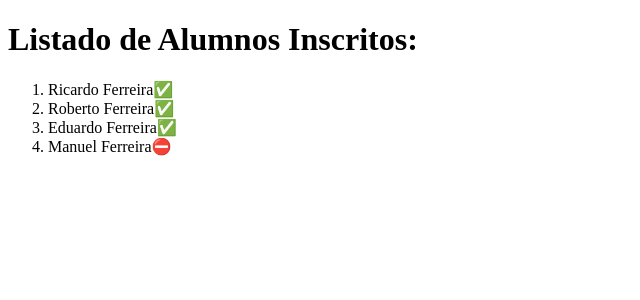
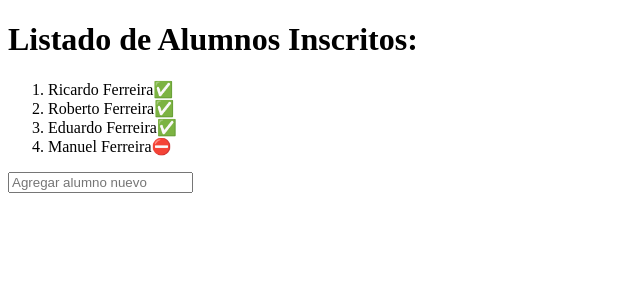
Before and after one commit to RFerreiraN/practicaHookStateReact, a React (Vite) app: page / in a window 1280 px wide. Shown: the top 300 px of the page, without its empty margins (0-640 px from the left). Built offline with nearby package versions, Linux system fonts and the light colour scheme.

Commit message:
comunicaremos padre con hijo

```diff
--- a/src/practicas/PracticaListadoPadreHijo/AgregarAlumno.jsx
+++ b/src/practicas/PracticaListadoPadreHijo/AgregarAlumno.jsx
@@ -0,0 +1,25 @@
+import {useState} from 'react';
+
+export const AgregarAlumno = () => {
+
+  const [alumno, setAlumno] = useState('')
+
+  const inputAlumno = (event) => {
+      setAlumno(event.target.value)
+      console.log(alumno)
+  }
+
+  const onSubmitAlumno = (event) => {
+      event.preventDefault()
+  }
+
+  return (
+    <form onSubmit={onSubmitAlumno}>
+      <input type='text'
+             placeholder='Agregar alumno nuevo'
+             value={alumno}
+             onChange={inputAlumno}
+             />
+    </form>
+  )
+}
--- a/src/practicas/PracticaListadoPadreHijo/ListadoAlumnos.jsx
+++ b/src/practicas/PracticaListadoPadreHijo/ListadoAlumnos.jsx
@@ -1,4 +1,5 @@
 import {useState} from 'react';
+import { AgregarAlumno } from './AgregarAlumno';
 
 const Items = ({nombre, inscrito}) => {
   return(
@@ -26,6 +27,7 @@ export const ListadoAlumnos = () => {
         <ol>
           { alumnos.map( alumno => <Items nombre={ alumno.nombre } inscrito={ alumno.inscrito } key={ alumno.nombre }/>) }
         </ol>
+        <AgregarAlumno />
     </>
   )
 }
```
